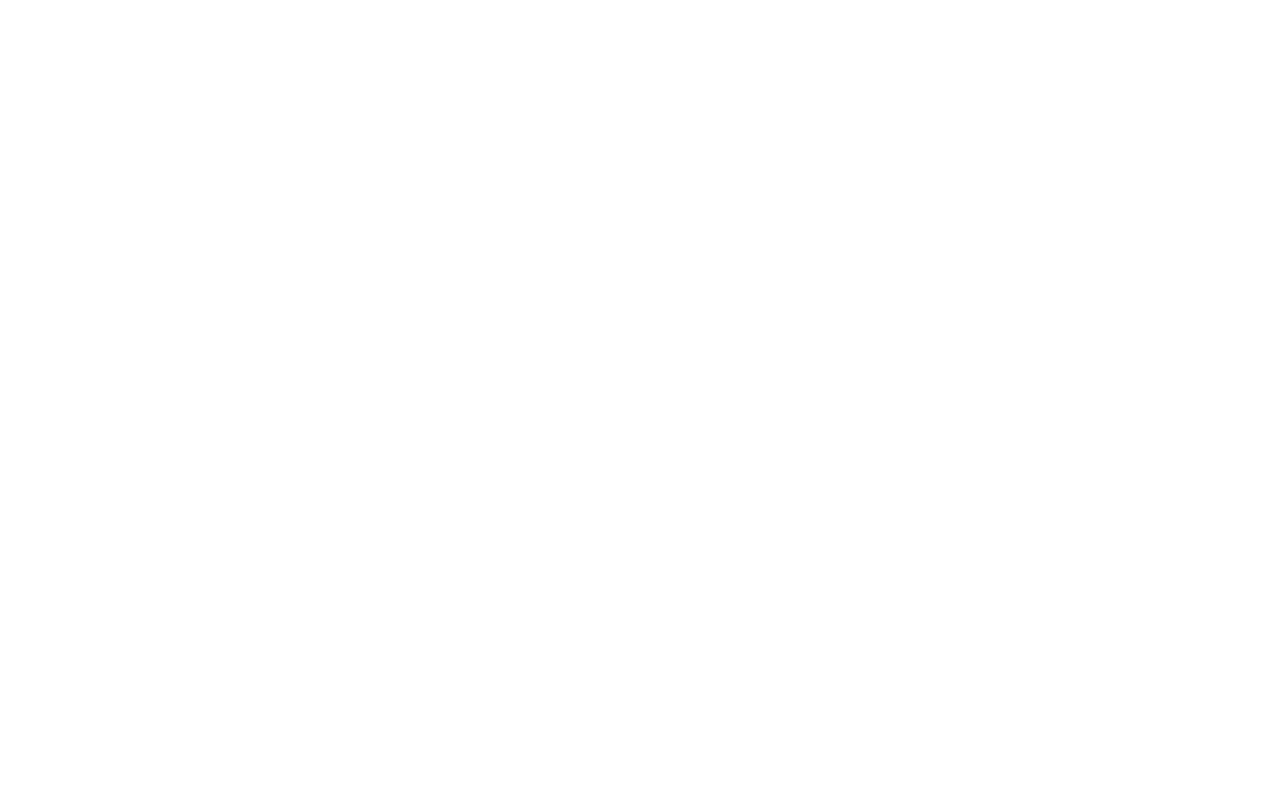
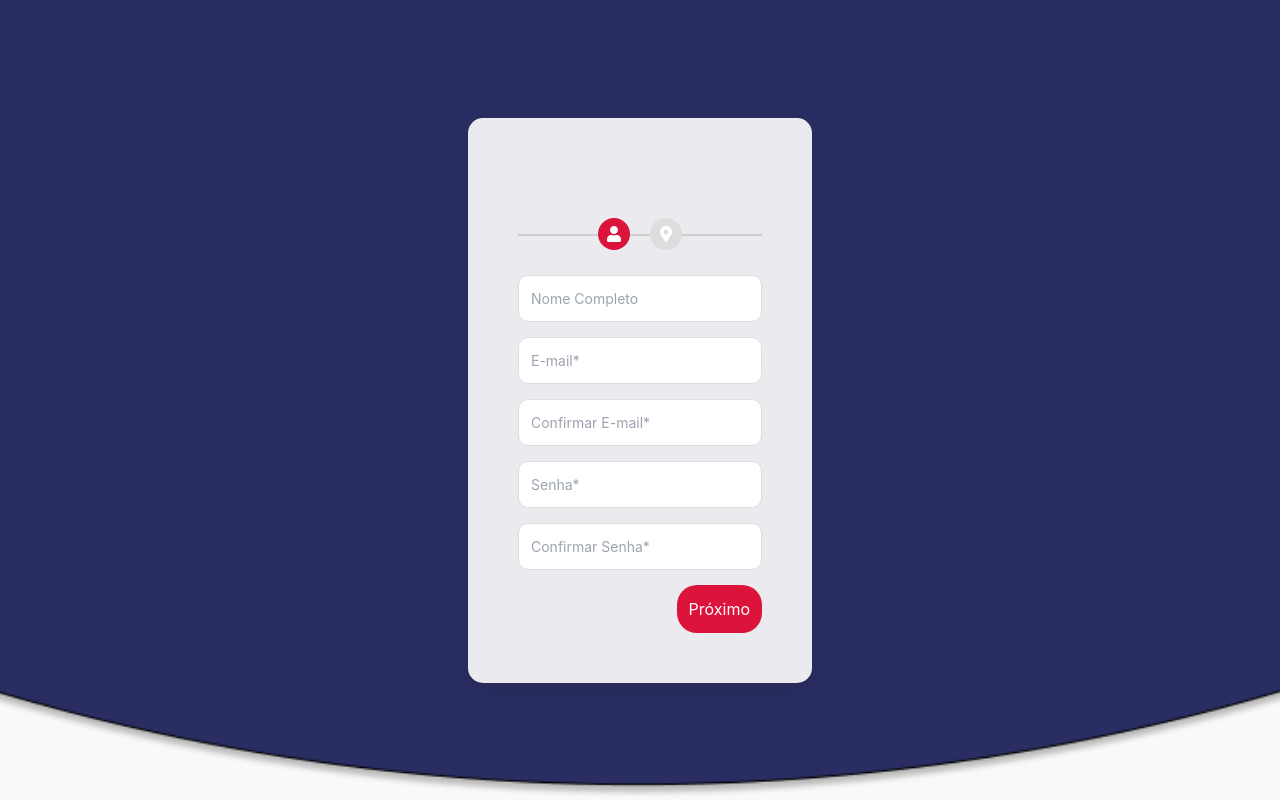
Before and after one commit to Marcelo-Tess/Projeto-FullStack, a React (Vite) app: page /cadastro in a window 1280 px wide. Before the commit this address had no page. Built offline with nearby package versions, Linux system fonts and the light colour scheme.

Commit message:
feature/tela-cadastro

```diff
--- a/src/App.jsx
+++ b/src/App.jsx
@@ -3,18 +3,25 @@
 import Layout from "./Layout/Layout";
 import Home from "./Page/Home/Home";
 import Detalhes from "./Components/Detalhes/Detalhes";
+import Cadastro from "./Page/Cadastro/Cadastro";
+import CadastroFinalizado from "./Page/Cadastro/CadastroFinalizado";
 
 
 const App = () => {
   return (
     <Router>
+
         <Routes>
-          {/* Layout público - Navbar pública */}
+          {}
+
           <Route element={<Layout />}>
             <Route path="/" element={<Home />} />
-
+            <Route path="/cadastrofinalizado" element={<CadastroFinalizado />} />
             <Route path="/detalhes/:id" element={<Detalhes />} />
           </Route>
+          <Route path="/cadastro" element={<Cadastro />} />
+
+
         </Routes>
     </Router>
   );
--- a/src/Components/Nav/Nav.jsx
+++ b/src/Components/Nav/Nav.jsx
@@ -33,7 +33,7 @@
             <a href="/cardapio" className="text-gray-600 hover:text-red-600 hover:underline transition duration-200">Cardápio</a>
           </li>
           <li>
-            <a href="/estabelicimento" className="text-gray-600 hover:text-red-600 hover:underline transition duration-200">Estabelecimento</a>
+            <a href="/estabelecimento" className="text-gray-600 hover:text-red-600  hover:underline transition duration-200">Estabelecimento</a>
           </li>
         </ul>
 
--- /dev/null
+++ b/src/Page/Cadastro/Cadastro.jsx
@@ -0,0 +1,209 @@
+import React, { useState } from 'react';
+import { useNavigate } from 'react-router-dom';
+import { FaUser, FaMapMarkerAlt } from 'react-icons/fa';
+import backgroundImg from '../../assets/background_cadastro.png';
+import './Cadastro.css';
+
+const Cadastro = () => {
+  const [etapaAtual, setEtapaAtual] = useState(1);
+
+  const [formData, setFormData] = useState({
+    nome: '',
+    email: '',
+    emailConfirma: '',
+    senha: '',
+    senhaConfirma: '',
+    rua: '',
+    bairro: '',
+    cep: '',
+    complemento: '',
+  });
+
+  const [errors, setErrors] = useState({});
+  const navigate = useNavigate();
+
+  const handleChange = (e) => {
+    setFormData({ ...formData, [e.target.name]: e.target.value });
+    setErrors({ ...errors, [e.target.name]: '' });
+  };
+
+  const validarEtapa1 = () => {
+    let novosErros = {};
+    if (!formData.nome.trim()) novosErros.nome = 'Nome obrigatório';
+    if (!formData.email.trim()) novosErros.email = 'Email obrigatório';
+    if (!formData.emailConfirma.trim()) novosErros.emailConfirma = 'Confirme o email';
+    else if (formData.email !== formData.emailConfirma) novosErros.emailConfirma = 'Emails não conferem';
+    if (!formData.senha.trim()) novosErros.senha = 'Senha obrigatória';
+    if (!formData.senhaConfirma.trim()) novosErros.senhaConfirma = 'Confirme a senha';
+    else if (formData.senha !== formData.senhaConfirma) novosErros.senhaConfirma = 'Senhas não conferem';
+
+    setErrors(novosErros);
+    return Object.keys(novosErros).length === 0;
+  };
+
+  const validarEtapa2 = () => {
+    let novosErros = {};
+    if (!formData.rua.trim()) novosErros.rua = 'Rua obrigatória';
+    if (!formData.bairro.trim()) novosErros.bairro = 'Bairro obrigatório';
+    if (!formData.cep.trim()) novosErros.cep = 'CEP obrigatório';
+
+    setErrors(novosErros);
+    return Object.keys(novosErros).length === 0;
+  };
+
+  const proximaEtapa = () => {
+    if (etapaAtual === 1) {
+      if (validarEtapa1()) setEtapaAtual(2);
+    } else if (etapaAtual === 2) {
+      if (validarEtapa2()) {
+        navigate('/cadastrofinalizado');
+      }
+    }
+  };
+
+  const etapaAnterior = () => {
+    setEtapaAtual(prev => (prev > 1 ? prev - 1 : prev));
+  };
+
+  return (
+    <div
+      style={{
+        backgroundImage: `url(${backgroundImg})`,
+        backgroundSize: 'cover',
+        backgroundPosition: 'center',
+        backgroundRepeat: 'no-repeat',
+        minHeight: '100vh',
+        display: 'flex',
+        justifyContent: 'center',
+        alignItems: 'center',
+        padding: '20px',
+      }}
+    >
+      <div className="container">
+        {}
+        <div className="indicador-etapas">
+          <div className={`etapa ${etapaAtual === 1 ? 'ativa' : ''}`}>
+            <FaUser className="icone-etapa" />
+            <div className="bolinha"></div>
+          </div>
+          <div className={`etapa ${etapaAtual === 2 ? 'ativa' : ''}`}>
+            <FaMapMarkerAlt className="icone-etapa" />
+            <div className="bolinha"></div>
+          </div>
+          <div className="linha-etapas"></div>
+        </div>
+
+        {}
+        {etapaAtual === 1 && (
+          <div className="etapa-formulario ativa">
+            <input
+              name="nome"
+              type="text"
+              placeholder="Nome Completo"
+              value={formData.nome}
+              onChange={handleChange}
+            />
+            {errors.nome && <p className="error">{errors.nome}</p>}
+
+            <input
+              name="email"
+              type="email"
+              placeholder="E-mail*"
+              value={formData.email}
+              onChange={handleChange}
+            />
+            {errors.email && <p className="error">{errors.email}</p>}
+
+            <input
+              name="emailConfirma"
+              type="email"
+              placeholder="Confirmar E-mail*"
+              value={formData.emailConfirma}
+              onChange={handleChange}
+            />
+            {errors.emailConfirma && <p className="error">{errors.emailConfirma}</p>}
+
+            <input
+              name="senha"
+              type="password"
+              placeholder="Senha*"
+              value={formData.senha}
+              onChange={handleChange}
+            />
+            {errors.senha && <p className="error">{errors.senha}</p>}
+
+            <input
+              name="senhaConfirma"
+              type="password"
+              placeholder="Confirmar Senha*"
+              value={formData.senhaConfirma}
+              onChange={handleChange}
+            />
+            {errors.senhaConfirma && <p className="error">{errors.senhaConfirma}</p>}
+
+            <div className="grupo-botoes">
+              <div></div>
+              <button onClick={proximaEtapa}>Próximo</button>
+            </div>
+          </div>
+        )}
+
+        {}
+        {etapaAtual === 2 && (
+          <div className="etapa-formulario ativa">
+            <input
+              name="rua"
+              type="text"
+              placeholder="Rua"
+              value={formData.rua}
+              onChange={handleChange}
+            />
+            {errors.rua && <p className="error">{errors.rua}</p>}
+
+            <input
+              name="bairro"
+              type="text"
+              placeholder="Bairro"
+              value={formData.bairro}
+              onChange={handleChange}
+            />
+            {errors.bairro && <p className="error">{errors.bairro}</p>}
+
+            <input
+              name="cep"
+              type="text"
+              placeholder="CEP"
+              value={formData.cep}
+              onChange={handleChange}
+            />
+            {errors.cep && <p className="error">{errors.cep}</p>}
+
+            <input
+              name="complemento"
+              type="text"
+              placeholder="Complemento"
+              value={formData.complemento}
+              onChange={handleChange}
+            />
+
+            <div className="grupo-botoes">
+              <button className="botao-voltar" onClick={etapaAnterior}>Voltar</button>
+
+              <p
+                className="pular-etapa"
+                onClick={() => navigate('/cadastrofinalizado')}
+                style={{ cursor: 'pointer', color: 'blue', textDecoration: 'underline' }}
+              >
+                Pular Etapa
+              </p>
+
+              <button onClick={proximaEtapa}>Finalizar</button>
+            </div>
+          </div>
+        )}
+      </div>
+    </div>
+  );
+};
+
+export default Cadastro;
--- /dev/null
+++ b/src/Page/Cadastro/CadastroFinalizado.jsx
@@ -0,0 +1,45 @@
+import React, { useEffect, useState } from 'react';
+import { useNavigate } from 'react-router-dom';
+
+const CadastroFinalizado = () => {
+  const navigate = useNavigate();
+  const [seconds, setSeconds] = useState(5);
+
+  useEffect(() => {
+    if (seconds === 0) {
+      navigate('/');
+      return;
+    }
+
+    const timerId = setTimeout(() => {
+      setSeconds(seconds - 1);
+    }, 1000);
+
+    return () => clearTimeout(timerId);
+  }, [seconds, navigate]);
+
+  return (
+    <div
+      style={{
+        minHeight: '100vh',
+        display: 'flex',
+        flexDirection: 'column',
+        justifyContent: 'center',
+        alignItems: 'center',
+        backgroundColor: '#f0f8ff',
+        padding: '20px',
+        textAlign: 'center',
+      }}
+    >
+      <h1>Cadastro Finalizado!</h1>
+      <p>Você será redirecionado para a página inicial em {seconds} segundo{seconds !== 1 ? 's' : ''}.</p>
+      <img
+        src="https://cdn-icons-png.flaticon.com/512/190/190411.png"
+        alt="Cadastro finalizado"
+        style={{ width: '150px', marginTop: '20px' }}
+      />
+    </div>
+  );
+};
+
+export default CadastroFinalizado;
--- /dev/null
+++ b/src/Page/Cadastro/cadastro.css
@@ -0,0 +1,126 @@
+body {
+  font-family: Arial, sans-serif;
+  margin: 0;
+  padding: 0;
+  background-color: #f9f9f9;
+}
+
+
+.container {
+  max-width: 500px;
+  margin: 0 auto;
+  padding: 50px;
+  padding-top: 100px;
+  background: rgba(255, 255, 255, 0.9);
+  border-radius: 15px;
+  box-shadow: 0 5px 15px rgba(0,0,0,0.1);
+}
+
+h2 {
+  text-align: center;
+  margin-bottom: 20px;
+}
+
+.etapa-formulario {
+  display: none;
+  flex-direction: column;
+}
+
+.etapa-formulario.ativa {
+  display: flex;
+  gap: 15px;
+}
+
+input {
+  padding: 12px;
+  border-radius: 10px;
+  border: 1px solid #ddd;
+  font-size: 14px;
+}
+
+button, .botao-voltar {
+  padding: 12px;
+  border: none;
+  background-color: crimson;
+  color: white;
+  border-radius: 20px;
+  font-size: 16px;
+  cursor: pointer;
+  transition: 0.2s;
+  text-align: center;
+  text-decoration: none;
+}
+
+button:hover, .botao-voltar:hover {
+  background-color: darkred;
+}
+
+.grupo-botoes {
+  display: flex;
+  justify-content: space-between;
+  gap: 10px;
+}
+
+.botao-voltar {
+  background-color: #999;
+}
+
+.botao-voltar:hover {
+  background-color: #555;
+}
+
+.indicador-etapas {
+  display: flex;
+  justify-content: center;
+  align-items: center;
+  margin-bottom: 25px;
+  position: relative;
+  gap: 20px;
+}
+
+.etapa {
+  width: 32px;
+  height: 32px;
+  border-radius: 50%;
+  background-color: #ddd;
+  display: flex;
+  justify-content: center;
+  align-items: center;
+  position: relative;
+  z-index: 2;
+  font-size: 16px;
+  color: #fff;
+}
+
+.etapa.ativa {
+  background-color: crimson;
+}
+
+.linha-etapas {
+  position: absolute;
+  height: 2px;
+  background-color: #ccc;
+  top: 50%;
+  left: 0;
+  right: 0;
+  z-index: 1;
+}
+
+.error {
+  color: red;
+  font-size: 12px;
+  margin: 5px 0 10px 0;
+}
+
+.pular-etapa {
+  color: #d10035;
+  font-weight: bold;
+  text-align: right;
+  margin-bottom: 15px;
+  cursor: pointer;
+  transition: color 0.3s;
+}
+
+.pular-etapa:hover {
+  color: #a80028;
+}
```
Also changed, not shown: src/assets/background_cadastro.png (added).
